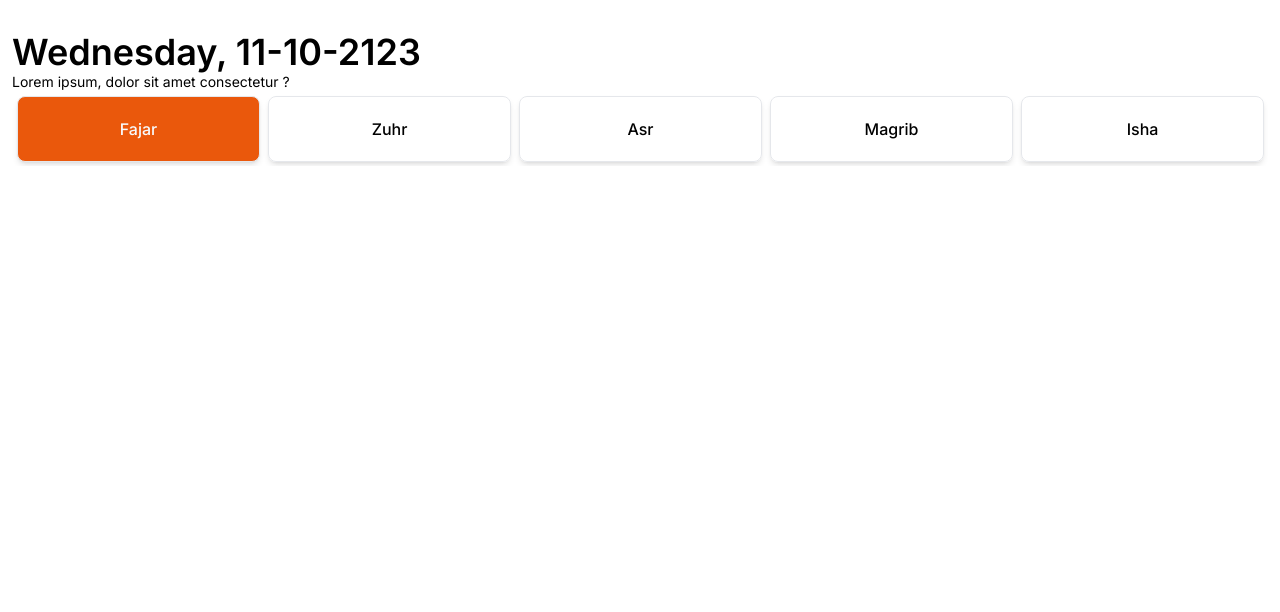
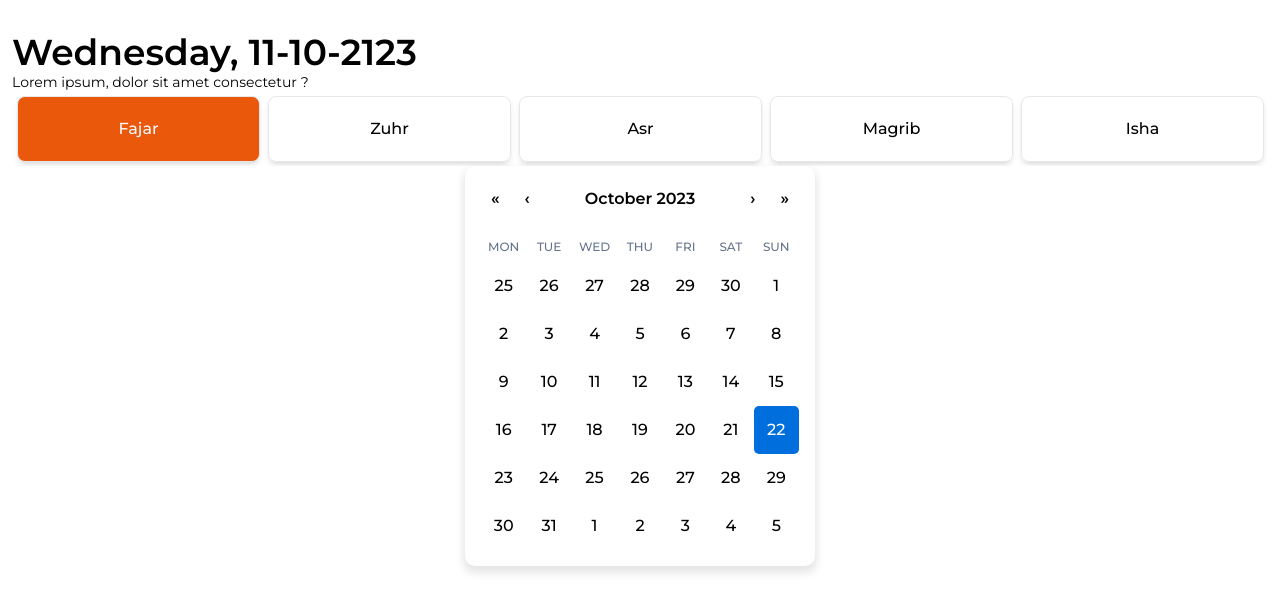
Before and after one commit to MohammadAhmerMalick/namaz-tracker, a Next.js app: page /home in a window 1280 px wide. Shown: the top 612 px of the page. Built offline with nearby package versions, Linux system fonts and the light colour scheme.

Commit message:
feat: calendar added

```diff
--- a/app/globals.css
+++ b/app/globals.scss
@@ -1,6 +1,12 @@
 @tailwind base;
 @tailwind components;
 @tailwind utilities;
+
+@import url('https://fonts.googleapis.com/css2?family=Montserrat:wght@100;200;300;400;500;600;700;800;900&display=swap');
+
+* {
+  font-family: 'Montserrat', sans-serif;
+}
 
 /* :root {
   --foreground-rgb: 0, 0, 0;
@@ -25,3 +31,5 @@ body {
     )
     rgb(var(--background-start-rgb)); */
 }
+
+@import '../style/reactCalendar';
--- a/app/home/page.tsx
+++ b/app/home/page.tsx
@@ -1,7 +1,9 @@
 import DaySlider from '@/components/daySlider/DaySlider'
+import CalendarDisplay from '@/components/CalendarDisplay'
 
 const page = () => {
   return (
+    <>
       <section className="container mx-auto">
         <div className="px-3 mt-8 ">
           <h1 className="sm:text-4xl text-2xl font-semibold">
@@ -11,6 +13,8 @@ const page = () => {
           <DaySlider />
         </div>
       </section>
+      <CalendarDisplay />
+    </>
   )
 }
 
--- a/app/layout.tsx
+++ b/app/layout.tsx
@@ -1,4 +1,4 @@
-import './globals.css'
+import './globals.scss'
 import type { Metadata } from 'next'
 import { Inter } from 'next/font/google'
 
--- /dev/null
+++ b/components/CalendarDisplay.tsx
@@ -0,0 +1,17 @@
+'use client'
+
+import { useState } from 'react'
+
+import Calendar from 'react-calendar'
+
+type ValuePiece = Date | null
+
+type Value = ValuePiece | [ValuePiece, ValuePiece]
+
+const CalendarDisplay = () => {
+  const [value, onChange] = useState<Value>(new Date())
+
+  return <Calendar onChange={onChange} value={value} />
+}
+
+export default CalendarDisplay
--- a/package.json
+++ b/package.json
@@ -13,8 +13,10 @@
     "firebase": "^10.5.0",
     "next": "13.5.4",
     "react": "^18",
+    "react-calendar": "^4.6.1",
     "react-dom": "^18",
-    "react-multi-carousel": "^2.8.4"
+    "react-multi-carousel": "^2.8.4",
+    "sass": "^1.69.5"
   },
   "devDependencies": {
     "@types/node": "^20",
--- /dev/null
+++ b/style/reactCalendar.scss
@@ -0,0 +1,136 @@
+.react-calendar {
+  width: 100%;
+  max-width: 350px;
+
+  padding: 16px;
+
+  border-radius: 10px;
+
+  background: white;
+
+  font-family: Arial, Helvetica, sans-serif;
+
+  box-shadow: 0 5px 8px 2px rgba(0, 0, 0, 0.1);
+  margin: auto;
+}
+
+.react-calendar--doubleView .react-calendar__viewContainer {
+  display: flex;
+  margin: -0.5em;
+}
+.react-calendar--doubleView .react-calendar__viewContainer > * {
+  width: 50%;
+  margin: 0.5em;
+}
+.react-calendar,
+.react-calendar *,
+.react-calendar *:before,
+.react-calendar *:after {
+  -moz-box-sizing: border-box;
+  -webkit-box-sizing: border-box;
+  box-sizing: border-box;
+}
+.react-calendar button {
+  margin: 0;
+  border: 0;
+  outline: none;
+}
+.react-calendar button:enabled:hover {
+  cursor: pointer;
+}
+
+.react-calendar__navigation {
+  display: flex;
+  gap: 5px;
+
+  margin-bottom: 16px;
+
+  button {
+    padding: 5px 10px;
+
+    border-radius: 5px;
+
+    background: none;
+
+    font-weight: 600;
+  }
+
+  button:enabled:hover,
+  button:enabled:focus {
+    background-color: #e6e6e6;
+  }
+
+  button[disabled] {
+    background-color: #f0f0f0;
+  }
+}
+
+.react-calendar__month-view__weekdays {
+  text-align: center;
+  text-transform: uppercase;
+  font-weight: 500;
+  font-size: 0.75em;
+  color: rgb(100 116 139);
+  * {
+    text-decoration: none;
+  }
+}
+.react-calendar__month-view__weekdays__weekday {
+  padding: 0.5em;
+}
+.react-calendar__month-view__weekNumbers {
+  font-weight: bold;
+}
+.react-calendar__month-view__weekNumbers .react-calendar__tile {
+  display: flex;
+  align-items: center;
+  justify-content: center;
+  font-size: 0.75em;
+  padding: calc(0.75em / 0.75) calc(0.5em / 0.75);
+}
+.react-calendar__year-view .react-calendar__tile,
+.react-calendar__decade-view .react-calendar__tile,
+.react-calendar__century-view .react-calendar__tile {
+  padding: 2em 0.5em;
+}
+.react-calendar__tile {
+  max-width: 100%;
+  text-align: center;
+  padding: 0.75em 0.5em;
+  background: none;
+
+  border-radius: 5px;
+  font-weight: 500;
+}
+.react-calendar__tile:disabled {
+  background-color: #f0f0f0;
+}
+.react-calendar__tile:enabled:hover,
+.react-calendar__tile:enabled:focus {
+  background-color: #e6e6e6;
+}
+.react-calendar__tile--now {
+  background: #ffff76;
+}
+.react-calendar__tile--now:enabled:hover,
+.react-calendar__tile--now:enabled:focus {
+  background: #ffffa9;
+}
+.react-calendar__tile--hasActive {
+  background: #76baff;
+}
+.react-calendar__tile--hasActive:enabled:hover,
+.react-calendar__tile--hasActive:enabled:focus {
+  background: #a9d4ff;
+}
+.react-calendar__tile--active {
+  background: #006edc;
+  color: white;
+}
+.react-calendar__tile--active:enabled:hover,
+.react-calendar__tile--active:enabled:focus {
+  background: #1087ff;
+}
+.react-calendar--selectRange .react-calendar__tile--hover {
+  background-color: #e6e6e6;
+}
```
Also changed, not shown: 1 other file (tests, documents, lock files or other folders). Lines whose indentation alone changed are shown as unchanged.
